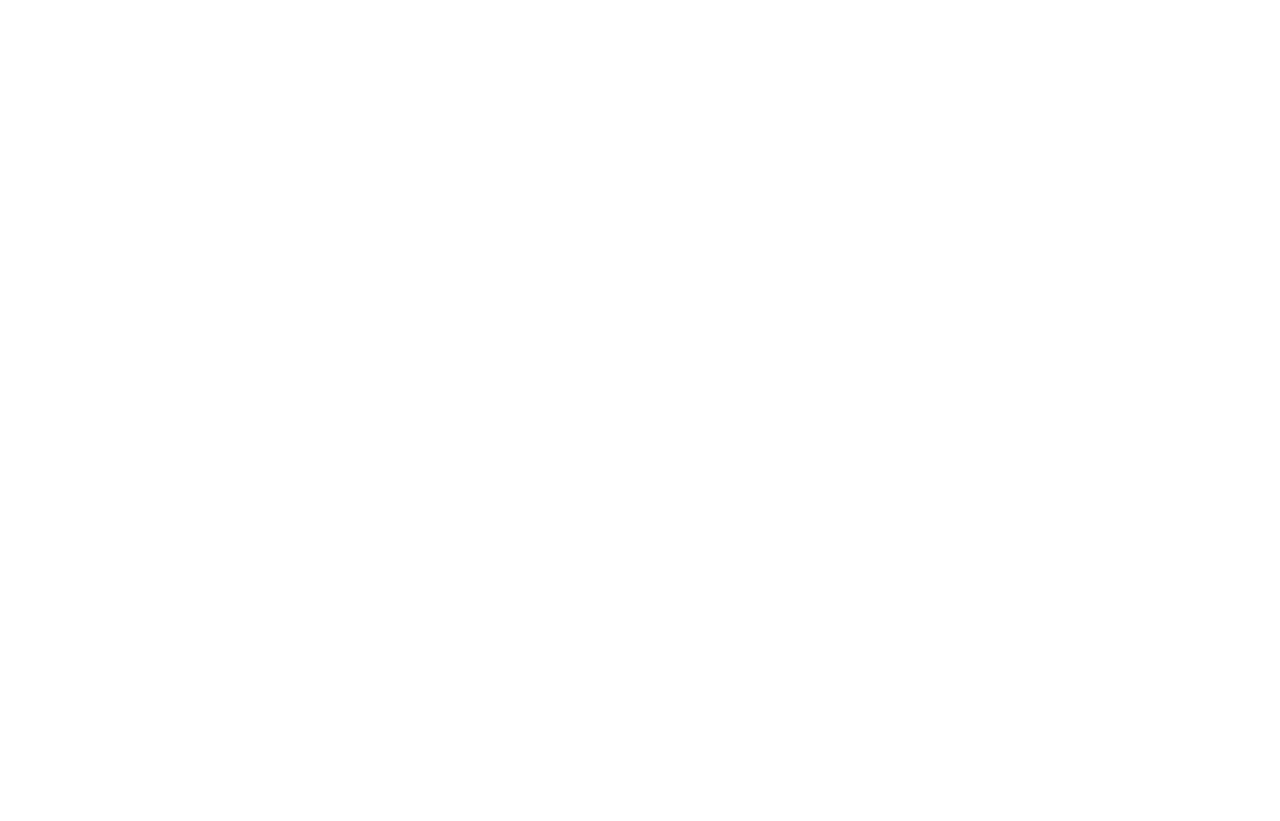
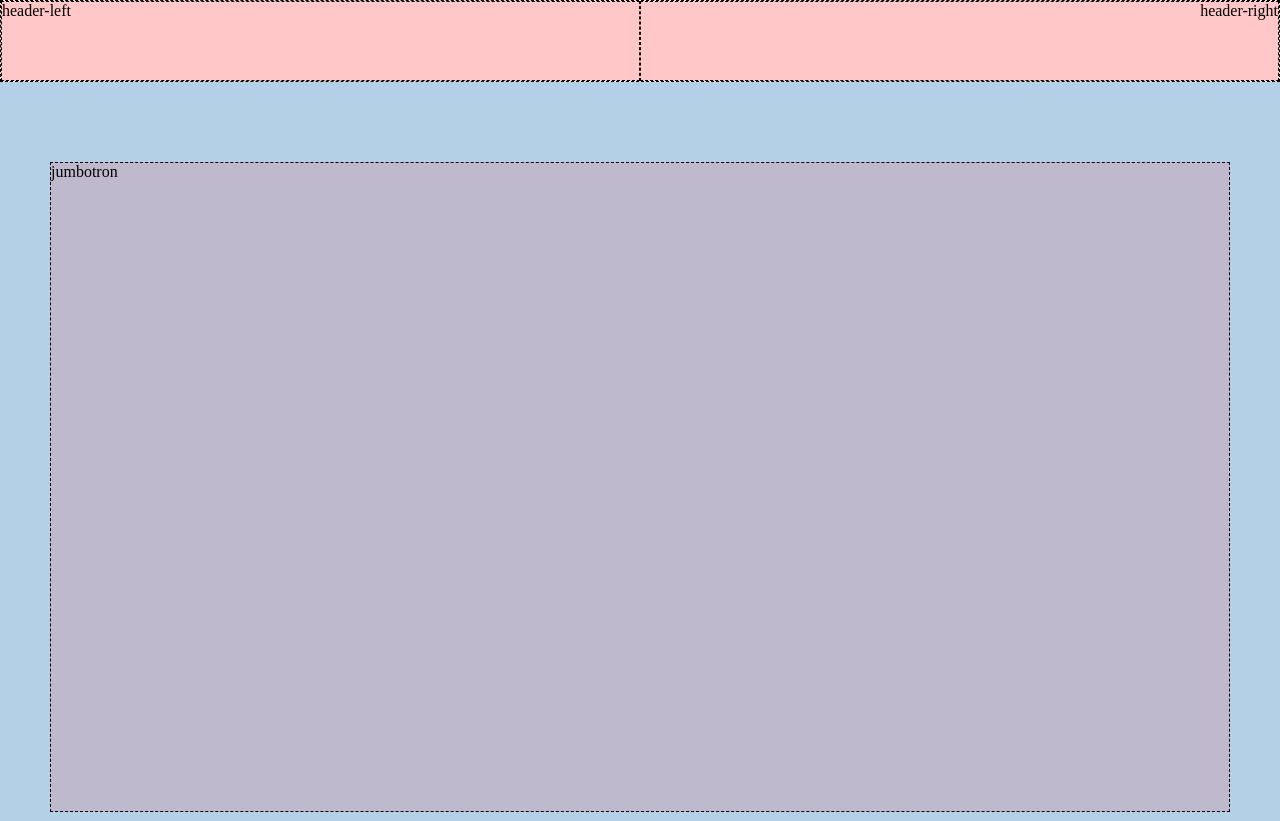
Before and after one commit to joelepore/htmlcss-dropbox, a plain HTML site: page index.html in a window 1280 px wide. Before the commit the page ends 800 px from the top, so only its background shows below. Drawn offline with Linux system fonts and the light colour scheme.

Commit message:
[add] header and jumbotron structure

```diff
--- a/assets/css/style.css
+++ b/assets/css/style.css
@@ -0,0 +1,57 @@
+:root {
+  --color-bg-jumbo: #b4d0e7;
+}
+
+* {
+  margin: 0;
+  padding: 0;
+  box-sizing: border-box;
+}
+
+/* DEBUG */
+.debug {
+  border: 1px dashed black;
+  background-color: #fd343425;
+  min-height: 80px;
+}
+
+#jumbotron {
+  min-height: 739px;
+}
+
+/* UTILS */
+.container-big {
+  max-width: 1180px;
+  margin: 0 auto;
+}
+
+.container {
+  max-width: 1000px;
+  margin: 0 auto;
+}
+
+header {
+  display: flex;
+  justify-content: space-between;
+}
+
+.header-left,
+.header-right {
+  height: 100%;
+  width: 50%;
+}
+
+.header-right {
+  text-align: end;
+}
+
+#jumbotron {
+  background-color: var(--color-bg-jumbo);
+  padding-top: 5rem;
+}
+
+#jumbotron .container-big {
+  min-height: 650px;
+  width: 100%;
+  height: 100%;
+}
--- a/index.html
+++ b/index.html
@@ -9,7 +9,13 @@
 </head>
 
 <body>
-
+  <header class="debug">
+    <div class="header-left debug">header-left</div>
+    <div class="header-right debug">header-right</div>
+  </header>
+  <section id="jumbotron">
+    <div class="container-big debug">jumbotron</div>
+  </section>
 </body>
 
 </html>
```
